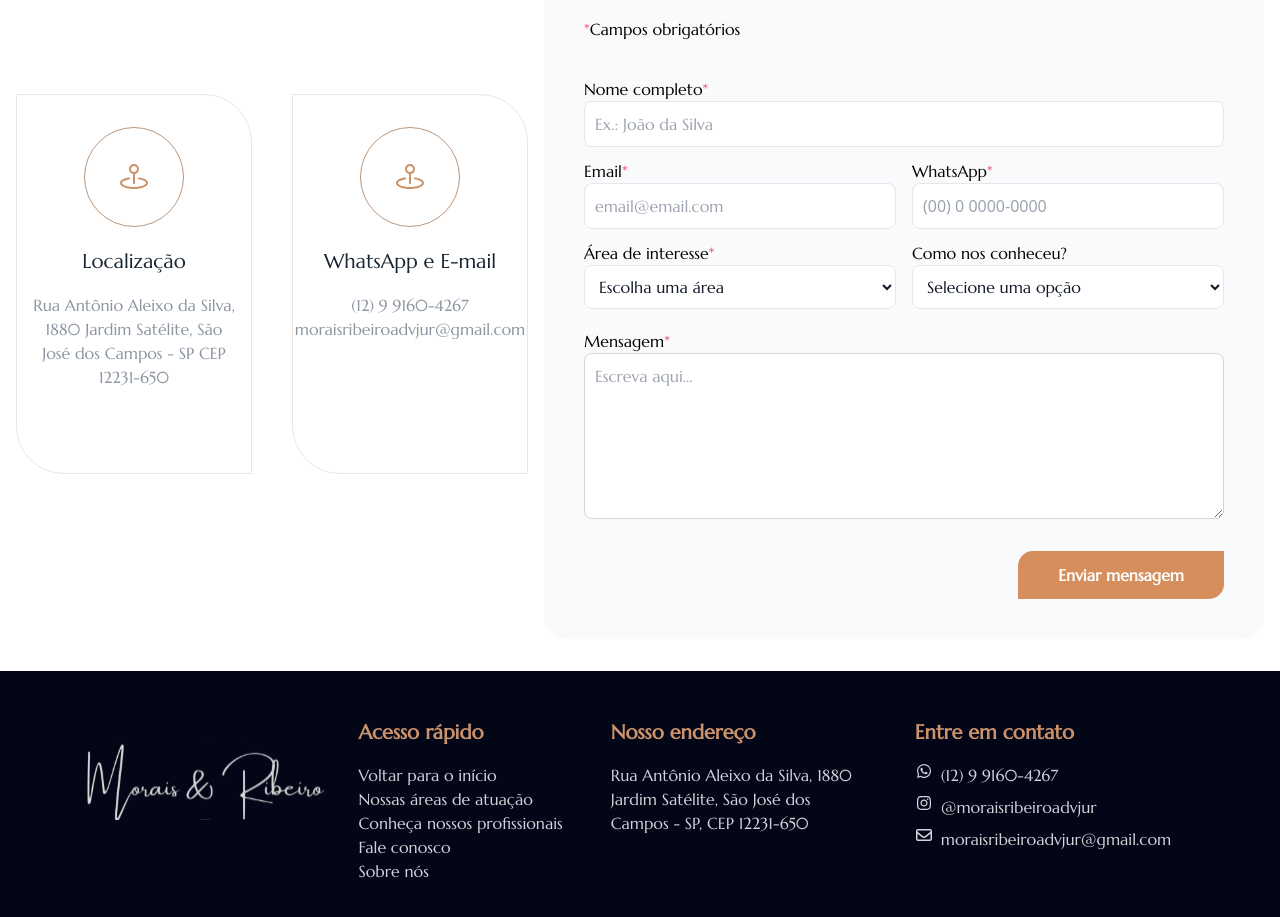
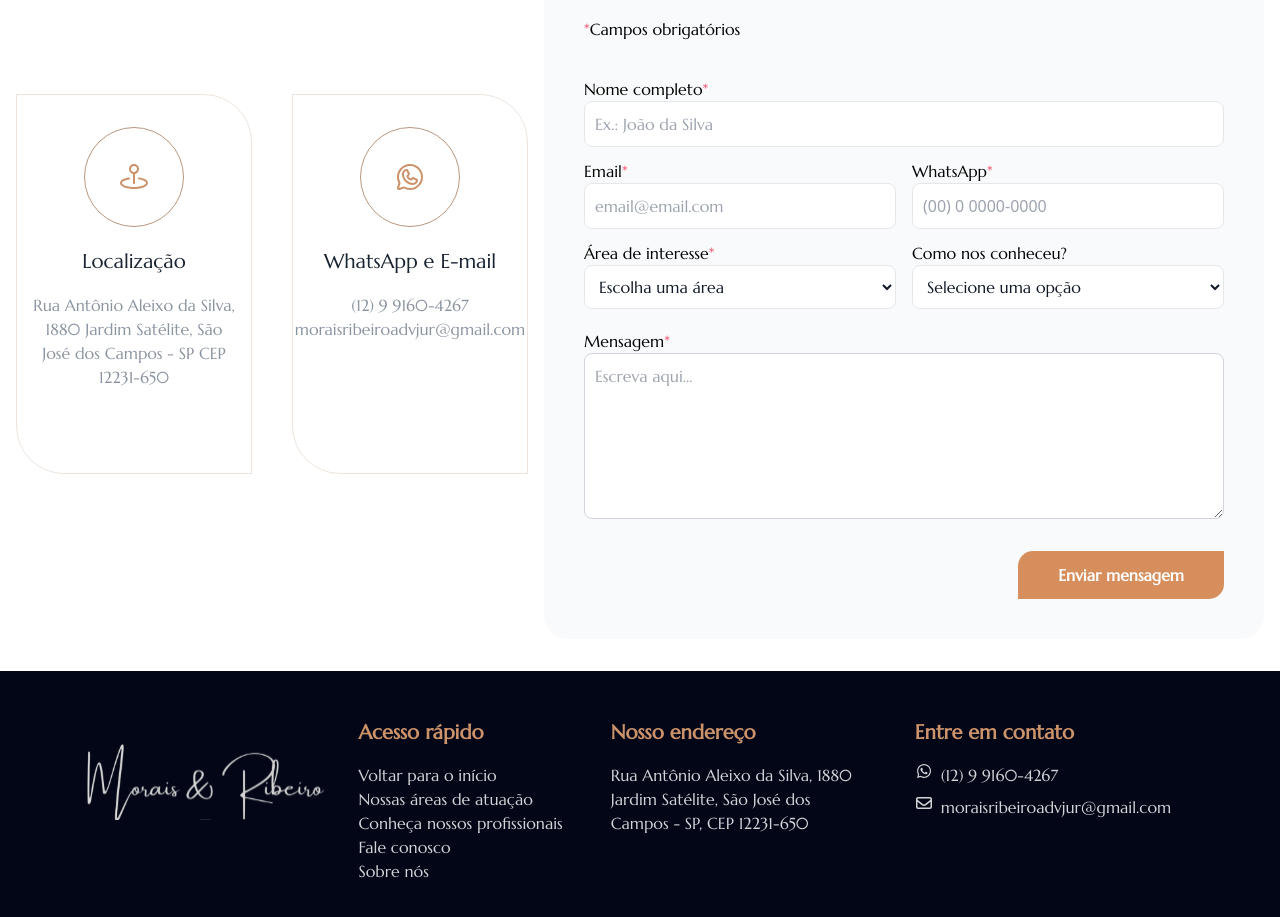
Before and after one commit to eliasacneto/moraisribeiro, a Next.js app: page /contact in a window 1280 px wide. Shown: the part 503-1420 px from the top of the page. Built offline with nearby package versions, Linux system fonts and the light colour scheme.

Commit message:
cardicon added

```diff
--- a/app/components/Footer/Footer.tsx
+++ b/app/components/Footer/Footer.tsx
@@ -25,7 +25,7 @@ const Footer = () => {
                 <div className='flex flex-col'>
                     <h3 className='text-[#CC926A] text-lg sm:text-xl mb-4 font-bold'>Nosso endereço</h3>
                     <span className='antialiased text-zinc-300 w-54 sm:w-64'>
-                        <Link className='hover:text-[#cca185] transition duration-500 hover:duration-500 ' href={''}>
+                        <Link className='hover:text-[#cca185] transition duration-500 hover:duration-500 ' href='https://www.google.com/maps/place/R.+Ant%C3%B4nio+Aleixo+da+Silva,+1880+-+Jardim+Sat%C3%A9lite,+S%C3%A3o+Jos%C3%A9+dos+Campos+-+SP,+12231-650/@-23.2267371,-45.8812299,17z/data=!3m1!4b1!4m6!3m5!1s0x94cc4ae9c6bf8893:0x1ee224b1209f7bfa!8m2!3d-23.2267371!4d-45.878655!16s%2Fg%2F11f3vsvsqk?entry=ttu' target='_blank'>
                             Rua Antônio Aleixo da Silva, 1880 Jardim Satélite, São José dos Campos - SP, CEP 12231-650
                         </Link>
                     </span>
@@ -34,19 +34,19 @@ const Footer = () => {
                     <h3 className='text-[#CC926A] text-lg sm:text-xl mb-4 font-bold'>Entre em contato</h3>
                     <ul className='list-none antialiased'>
                         <li className='text-zinc-300'>
-                            <Link className='flex hover:text-[#cca185] transition duration-500 hover:duration-500' href={''}>
+                            <Link className='flex hover:text-[#cca185] transition duration-500 hover:duration-500' href='https://api.whatsapp.com/send?phone=5512991604267&text=Ol%C3%A1,%20vim%20pelo%20site%20e%20gostaria%20de%20mais%20informa%C3%A7%C3%B5es.' target='_blank'>
                                 <FontAwesomeIcon className='mr-2' icon={faWhatsapp} width={18} />
                                 (12) 9 9160-4267
                             </Link>
                         </li>
-                        <li className='text-zinc-300'>
+                        {/* <li className='text-zinc-300'>
                             <Link className='flex mt-2 mb-2 hover:text-[#cca185] transition duration-500 hover:duration-500' href={''}>
                                 <FontAwesomeIcon className='mr-2' icon={faInstagram} width={18} />
                                 @moraisribeiroadvjur
                             </Link>
-                        </li>
+                        </li> */}
                         <li className='text-zinc-300'>
-                            <Link className='flex hover:text-[#cca185] transition duration-500 hover:duration-500' href={''}>
+                            <Link className='flex mt-2 hover:text-[#cca185] transition duration-500 hover:duration-500' href='mailto:moraisribeiroadvjur@gmail.com'>
                                 <FontAwesomeIcon className='mr-2' icon={faEnvelope} width={18} />
                                 moraisribeiroadvjur@gmail.com
                             </Link>
--- a/app/contact/page.tsx
+++ b/app/contact/page.tsx
@@ -31,11 +31,12 @@ const Contact = () => {
                         text='Rua Antônio Aleixo da Silva, 1880  Jardim Satélite, São José dos Campos - SP CEP 12231-650'
                         image={PinLocation} alt='Pin Location' border="border-[#b8967e42]"
                         rounded="rounded-tr-[3rem] rounded-bl-[3rem]"
+
                     />
                     <CardIcon
                         title='WhatsApp e E-mail'
                         text='(12) 9 9160-4267 moraisribeiroadvjur@gmail.com'
-                        image={PinLocation} alt='Pin Location' border="border-[#b8967e42]"
+                        image={WhatsApp} alt='Pin Location' border="border-[#b8967e42]"
                         rounded="rounded-tr-[3rem] rounded-bl-[3rem]"
                     />
 
```
